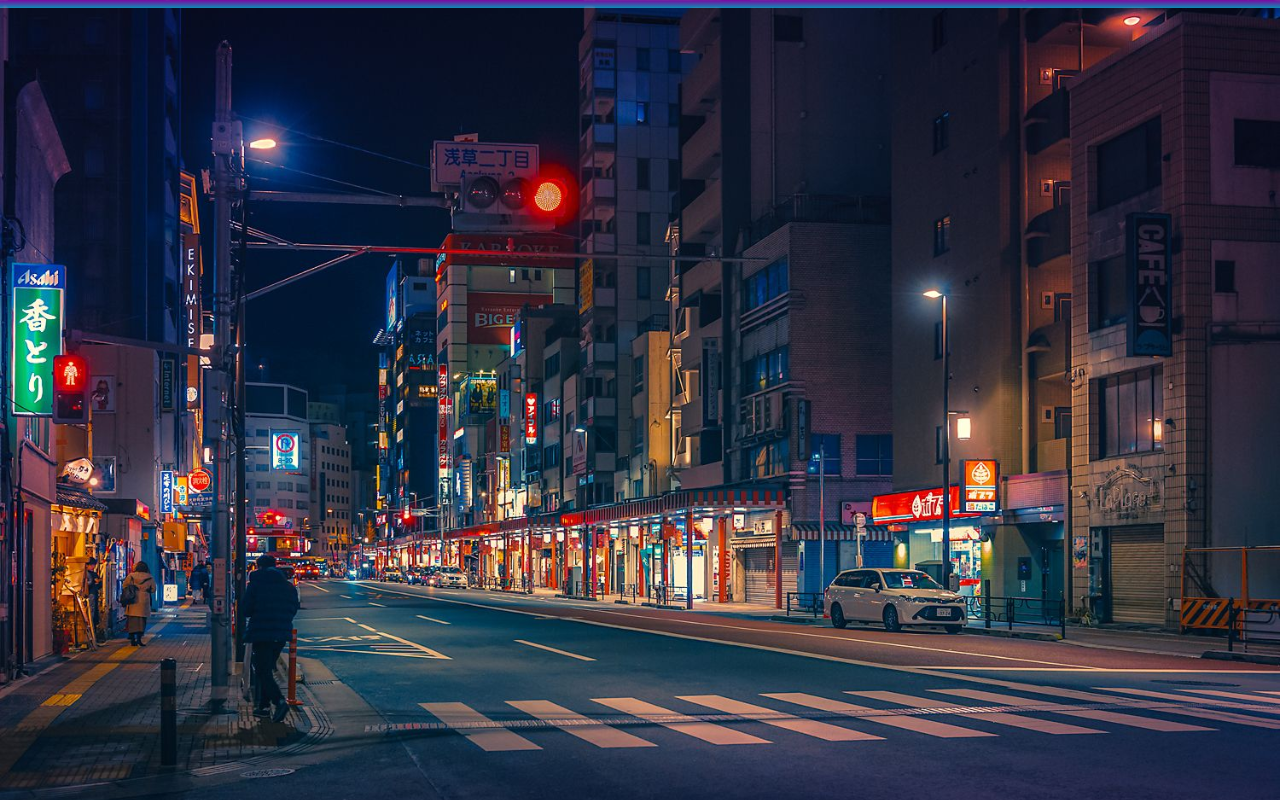
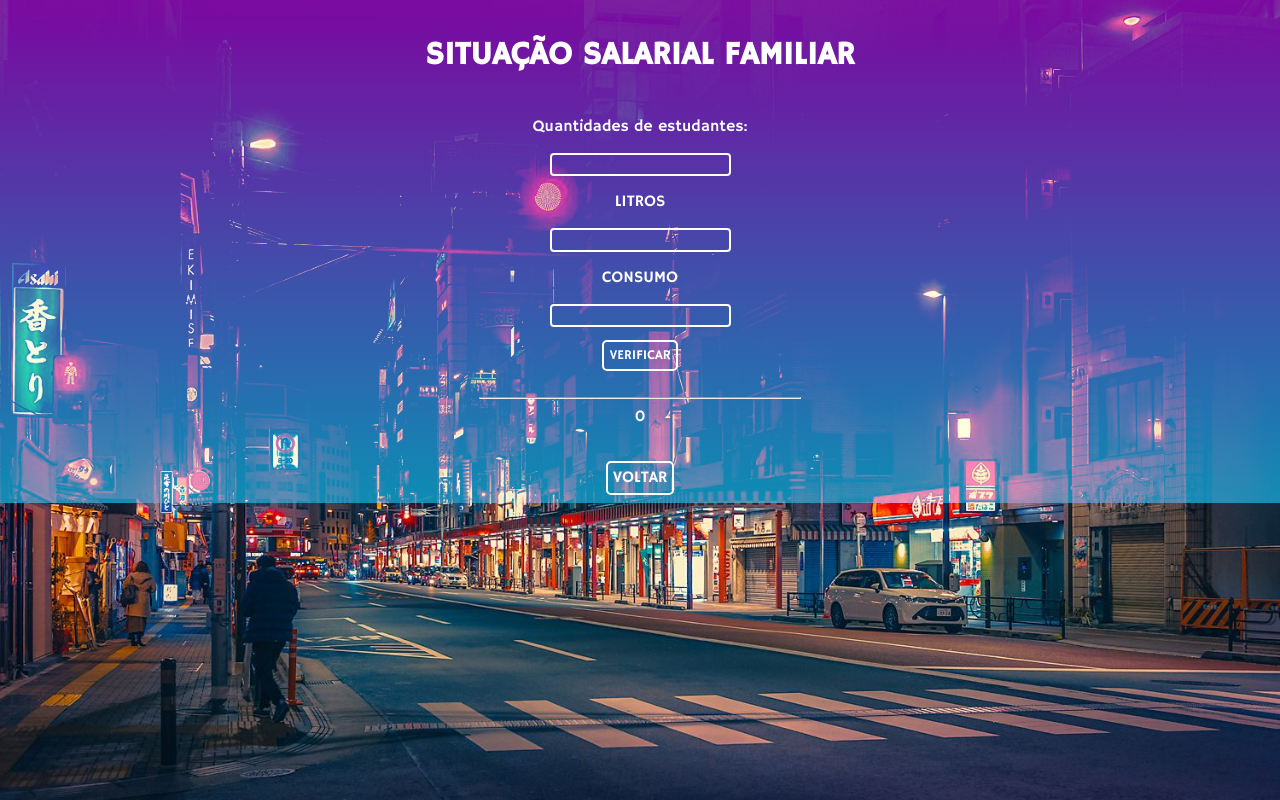
Before and after one commit to ServuloB/ProvaFun-es, a React (Create React App) app in the folder site/: page /f12 in a window 1280 px wide. Before the commit this address had no page. Built offline with nearby package versions, Linux system fonts and the light colour scheme.

Commit message:
ta feito aaaaa loucura

```diff
--- a/site/src/f11/index.js
+++ b/site/src/f11/index.js
@@ -5,8 +5,8 @@ import { Link } from "react-router-dom";
 export default function Funcao11() {
     const [base, setBase] = useState();
     const [altura, setAltura] = useState();
-    const [pi, setPi] = useState(false);
     const [resultado, setResultado] = useState([]);
+
 
     function retangulo(base, altura) {
         let arr = [];
@@ -14,7 +14,7 @@ export default function Funcao11() {
         for (let i = 1; i <= altura; i++) {
             let cols = [];
             for (let i = 1; i <= base; i++) {
-                cols.push('*')
+                cols.push(' *')
             }
             arr.push(cols)
         }
@@ -29,7 +29,7 @@ export default function Funcao11() {
 
     return (
         <section className='funcoes'>
-            <h1>Monte o Retangulo</h1>
+            <h1>Monte o Retangulo com *</h1>
             <p>BASE</p>
             <input type='number' value={base} onChange={e => setBase(e.target.value)} />
             <p>ALTURA</p>
@@ -38,12 +38,26 @@ export default function Funcao11() {
             <br />
             <hr />
             <span> {resultado.map(item =>
-                item == '##pular##'
-                    ? <br />
-                    : <span>{item}</span>
+                    <div>{item.map(item=>
+                    <span>{item}</span>)}
+                    </div>
             )} </span>
 
             <br />
+            <span> {resultado.map(item =>
+                    <div>
+                    {item.map(item=> <span> o</span>)}
+                    </div>)} </span>
+            <br />
+            <span> {resultado.map(item =>
+                    <div>
+                    {item.map(item=> <span> ▀</span>)}
+                    </div>)} </span>
+                    <br />
+            <span> {resultado.map(item =>
+                    <div>
+                    {item.map(item=> <img className='tamanho' src='../images/caje.jpg'/>)}
+                    </div>)} </span>
             <Link to='/'>VOLTAR</Link>
         </section>
     );
--- a/site/src/f11/index.scss
+++ b/site/src/f11/index.scss
@@ -0,0 +1,5 @@
+.tamanho{
+    height: 3.8em;
+    width: 3em;
+    padding: 1em;
+}
--- /dev/null
+++ b/site/src/f12/index.js
@@ -0,0 +1,47 @@
+import './index.scss'
+import { useState } from "react";
+import { Link } from "react-router-dom";
+
+export default function Funcao12(){
+    const [estudantes, setEstudandes] = useState();
+    const [litrosP, setLitrosP] = useState();
+    const [consumo, setConsumo] = useState();
+    const [resultado, setResultado] = useState(0);
+
+    function cafeProf(estudantes,litros,consumo){
+        try{
+        let resp = litros;
+        let a= (estudantes * consumo) / 1000;
+
+        while(resp<a){
+            resp=Number(resp)+Number(litros);
+        }
+        setResultado(resp);
+    }catch(err){
+        alert(err.message);
+    }
+    }
+
+    function conferir() {
+        cafeProf(estudantes,litrosP, consumo);
+    }
+
+    return(
+        <section className='funcoes'>
+            <h1>SITUAÇÃO SALARIAL FAMILIAR </h1>
+            <p>Quantidades de estudantes:</p>
+            <input type='number' value={estudantes} onChange={e=>setEstudandes(e.target.value)}/>
+            <p>LITROS</p>
+            <input type='number' value={litrosP} onChange={e=>setLitrosP(e.target.value)}/>
+            <p>CONSUMO</p>
+            <input type='number' value={consumo} onChange={e=>setConsumo(e.target.value)}/>
+            <button onClick={conferir} className='Servulo' >VERIFICAR</button>
+            <br/>
+            <hr/>
+            <span> {resultado} </span>
+            <br/>
+            <Link to='/'>VOLTAR</Link>
+        </section>
+    );
+
+}
--- a/site/src/home/index.js
+++ b/site/src/home/index.js
@@ -24,6 +24,7 @@ export default function Home(){
             <Link to='/f9'>FUNÇÃO 9</Link>
             <Link to='/f10'>FUNÇÃO 10</Link>
             <Link to='/f11'>FUNÇÃO 11</Link>
+            <Link to='/f12'>FUNÇÃO 12</Link>
             </div>
             </div>
         </section>
--- a/site/src/routes.js
+++ b/site/src/routes.js
@@ -10,6 +10,7 @@ import Funcao7 from './f7'
 import Funcao9 from './f9'
 import Funcao10 from './f10'
 import Funcao11 from './f11'
+import Funcao12 from './f12'
 import Home from './home'
 
 export default function Rotas(){
@@ -28,6 +29,7 @@ return(
     <Route path='/f9' element={<Funcao9/>}/>
     <Route path='/f10' element={<Funcao10/>}/>
     <Route path='/f11' element={<Funcao11/>}/>
+    <Route path='/f12' element={<Funcao12/>}/>
   </Routes>
   </BrowserRouter>
  );
```
Also changed, not shown: site/src/f12/index.scss (added), 1 other file (tests, documents, lock files or other folders).
